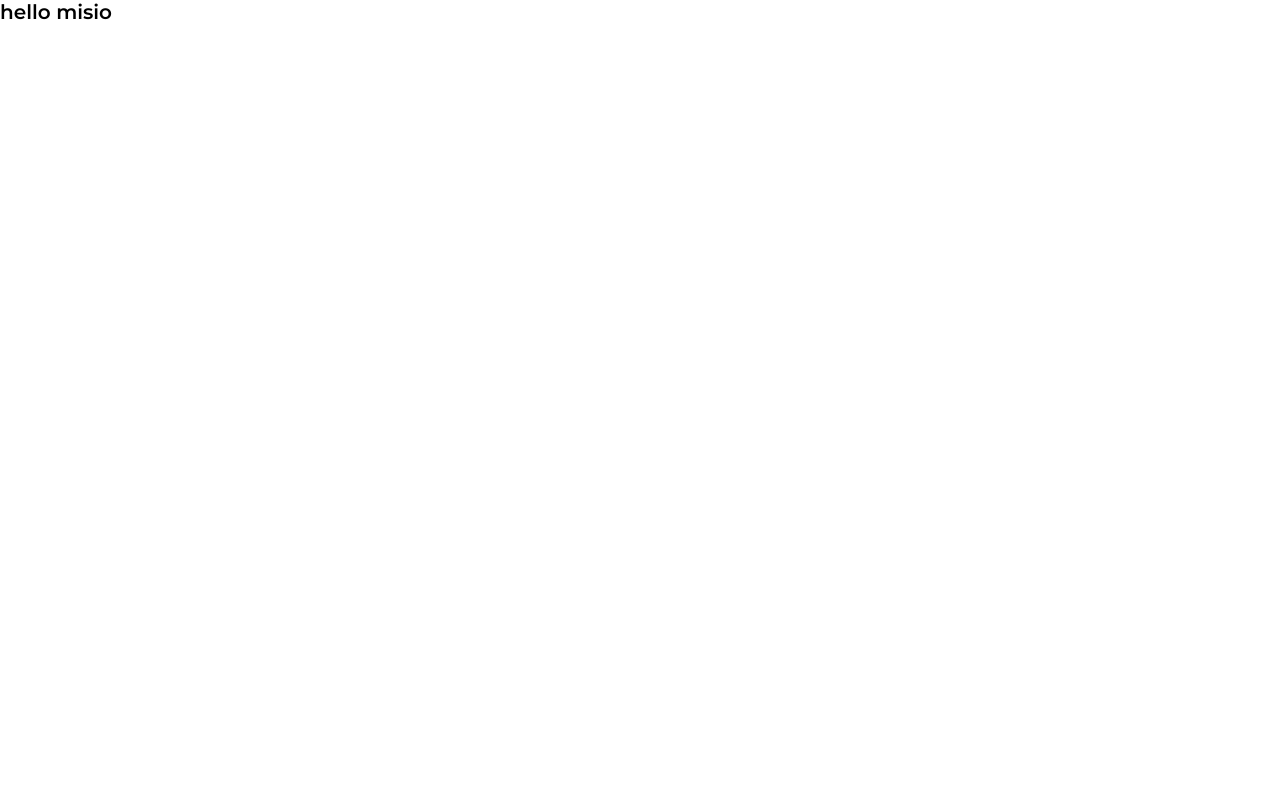
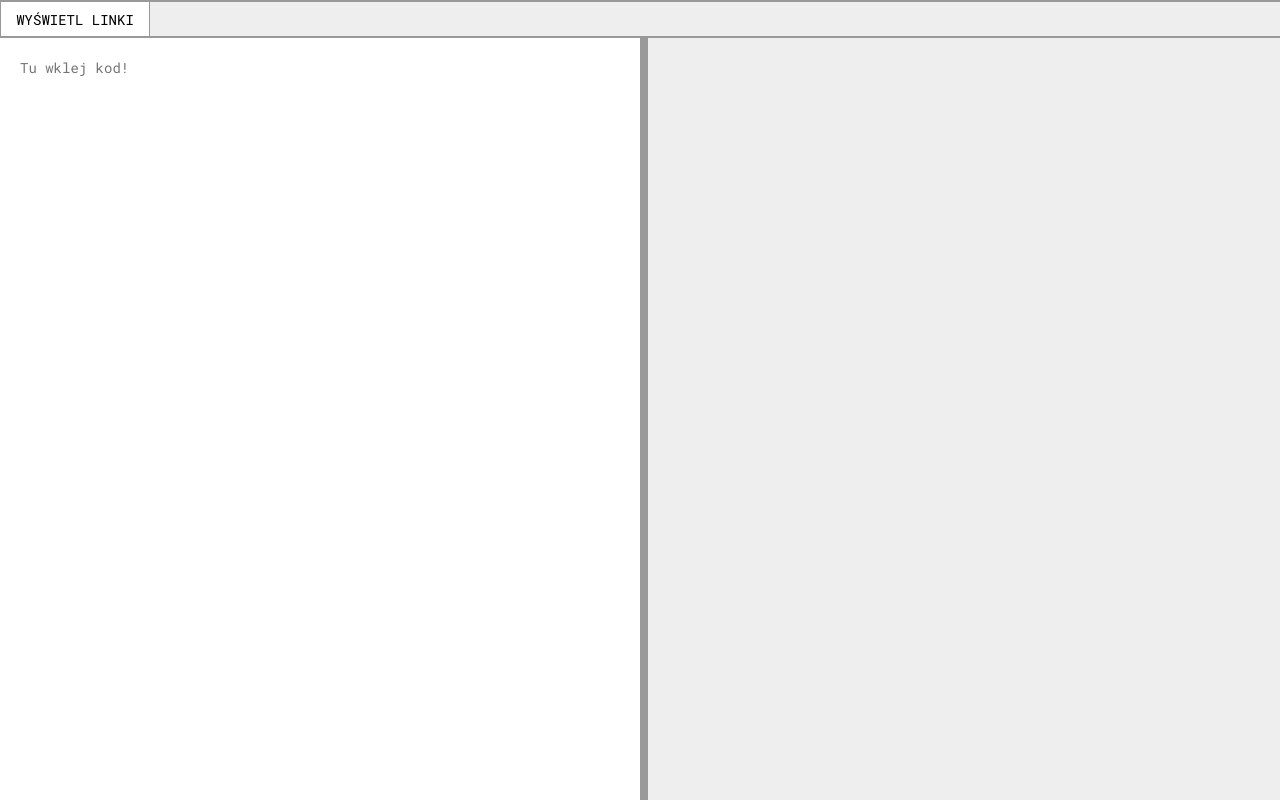
Before and after one commit to mtdev404/coder, a React (Create React App) app: page / in a window 1280 px wide. Built offline with nearby package versions, Linux system fonts and the light colour scheme.

Commit message:
getting links from code and copy them to clipboard

```diff
--- a/src/App.js
+++ b/src/App.js
@@ -1,16 +1,79 @@
+/* eslint-disable react/no-unused-state */
 import React, { Component } from 'react';
+import styled from 'styled-components';
+import Input from './components/Input/Input';
+import Nav from './components/Nav/Nav';
+import LinksArea from './components/LinksArea/LinksArea';
 import './App.sass';
 
+const Wrapper = styled.div`
+  display: flex;
+  flex-direction: column;
+  height: 100vh;
+  justify-content: flex-start;
+  background-color: white;
+`;
+
+const Column = styled.div`
+  width: 50%;
+  height: 100%;
+  background-color: #eeeeee;
+  word-wrap: break-word;
+  font-size: 1.4rem;
+`;
+
+const ColumnContainer = styled.div`
+  display: flex;
+  height: 100%;
+`;
 class App extends Component {
   state = {
-    greet: 'hello misio',
+    srcCode: '',
+    allAnchors: [],
+    allHrefs: [],
+    uniqueHrefs: [],
   };
 
+  handleCode = (e) =>
+    this.setState({
+      srcCode: e.target.value,
+    });
+
+  getLinks = (code) => {
+    const div = document.querySelector('.temp');
+    div.innerHTML = code;
+    const allAnchors = [...document.links];
+    const allHrefs = allAnchors.map((item) => item.href);
+    const uniqueHrefs = [...new Set(allHrefs)];
+    this.setState({
+      allAnchors,
+      allHrefs,
+      uniqueHrefs,
+    });
+  };
+
+  getHref = (div) => {};
+
   render() {
-    const { greet } = this.state;
+    const { srcCode, uniqueHrefs } = this.state;
     return (
       <div className='App'>
-        <h1>{greet}</h1>
+        <Wrapper>
+          <Nav onClick={() => this.getLinks(srcCode)} />
+          <ColumnContainer>
+            <Column>
+              <Input
+                type='text'
+                placeholder='Tu wklej kod!'
+                onChange={this.handleCode}
+              />
+            </Column>
+            <Column className='right'>
+              <LinksArea uniqueHrefs={uniqueHrefs} />
+            </Column>
+          </ColumnContainer>
+        </Wrapper>
+        <div className='temp'>coś</div>
       </div>
     );
   }
--- a/src/App.sass
+++ b/src/App.sass
@@ -1,8 +1,8 @@
-@import url('https://fonts.googleapis.com/css?family=Montserrat:300,600')
+@import url('https://fonts.googleapis.com/css2?family=Roboto+Mono:wght@300;400;700&display=swap')
 
 html
   font-size: 10px
-  font-family: 'Montserrat', sans-serif
+  font-family: 'Roboto Mono', monospace
   -webkit-box-sizing: border-box
   -moz-box-sizing: border-box
   box-sizing: border-box
@@ -17,3 +17,19 @@ html
   box-sizing: inherit
   -webkit-font-smoothing: antialiased
   -moz-osx-font-smoothing: grayscale
+
+.app
+
+nav
+  display: flex
+  height: 40px
+  background-color: #eeeeee
+  border-top: 2px solid #999999
+  border-bottom: 2px solid #999999
+.right
+  padding: 20px
+  border-left: 8px solid #999999
+.temp
+  width: 1px
+  height: 1px
+  overflow: hidden
--- /dev/null
+++ b/src/components/Input/Input.js
@@ -0,0 +1,18 @@
+import React from 'react';
+import PropTypes from 'prop-types';
+import styled from 'styled-components';
+
+const Input = styled.textarea`
+  width: 100%;
+  height: 100%;
+  word-wrap: break-word;
+  outline: none;
+  border: none;
+  resize: none;
+  overflow: auto;
+  font-family: 'Roboto Mono', monospace;
+  font-size: 1.4rem;
+  padding: 20px;
+`;
+
+export default Input;
--- /dev/null
+++ b/src/components/LinksArea/LinksArea.js
@@ -0,0 +1,71 @@
+import React from 'react';
+import PropTypes from 'prop-types';
+import styled, { css } from 'styled-components';
+
+const Container = styled.div`
+  display: flex;
+  padding: 20px;
+`;
+
+const Item = styled.div`
+  color: #b58900;
+  word-wrap: break-word;
+  ${({ link }) =>
+    link &&
+    css`
+      color: #2aa198;
+      max-width: 500px;
+      padding: 0 0 0 5px;
+    `}
+`;
+
+const Copy = styled.button`
+  border: none;
+  outline: none;
+  background: transparent;
+  color: black;
+  text-transform: uppercase;
+  font-family: 'Roboto Mono', monospace;
+  font-size: 18px;
+  padding: 10px;
+  &:hover {
+    color: #268bd2;
+  }
+`;
+
+const copyHref = (item) => {
+  const tempContainer = document.querySelector('.temp');
+  const tempArea = document.createElement('textarea');
+  tempContainer.appendChild(tempArea);
+  tempArea.textContent = item;
+  tempArea.select();
+  document.execCommand('copy');
+  tempContainer.removeChild(tempArea);
+};
+
+const LinksArea = ({ uniqueHrefs }) => (
+  <>
+    {uniqueHrefs.map((item) => (
+      <Container key={uniqueHrefs.indexOf(item)}>
+        <Item>{uniqueHrefs.indexOf(item) + 1}: </Item>
+        <Item link>{item}</Item>
+        <Copy onClick={() => copyHref(item)}>kopiuj</Copy>
+      </Container>
+    ))}
+  </>
+);
+
+LinksArea.propTypes = {
+  uniqueHrefs: PropTypes.array,
+};
+export default LinksArea;
+
+const copyPassword = () => {
+  const pass = document.getElementsByTagName('article')[0];
+  const tempArea = document.createElement('textarea');
+  pass.appendChild(tempArea);
+  tempArea.textContent = pass.textContent;
+  tempArea.select();
+  document.execCommand('copy');
+  pass.removeChild(tempArea);
+};
--- /dev/null
+++ b/src/components/Nav/Nav.js
@@ -0,0 +1,28 @@
+import React from 'react';
+import PropTypes from 'prop-types';
+import styled from 'styled-components';
+
+const Btn = styled.button`
+  width: 150px;
+  background-color: #ffffff;
+  height: 100%;
+  border: none;
+  outline: none;
+  text-transform: uppercase;
+  font-size: 1.4rem;
+  font-family: 'Roboto Mono';
+  border-left: 1px solid #999999;
+  border-right: 1px solid #999999;
+`;
+
+const Nav = ({ onClick }) => (
+  <nav>
+    <Btn onClick={onClick}>wyświetl linki</Btn>
+  </nav>
+);
+
+Nav.propTypes = {
+  onClick: PropTypes.func,
+};
+
+export default Nav;
```
Also changed, not shown: public/manifest.json, 2 other files (tests, documents, lock files or other folders).
